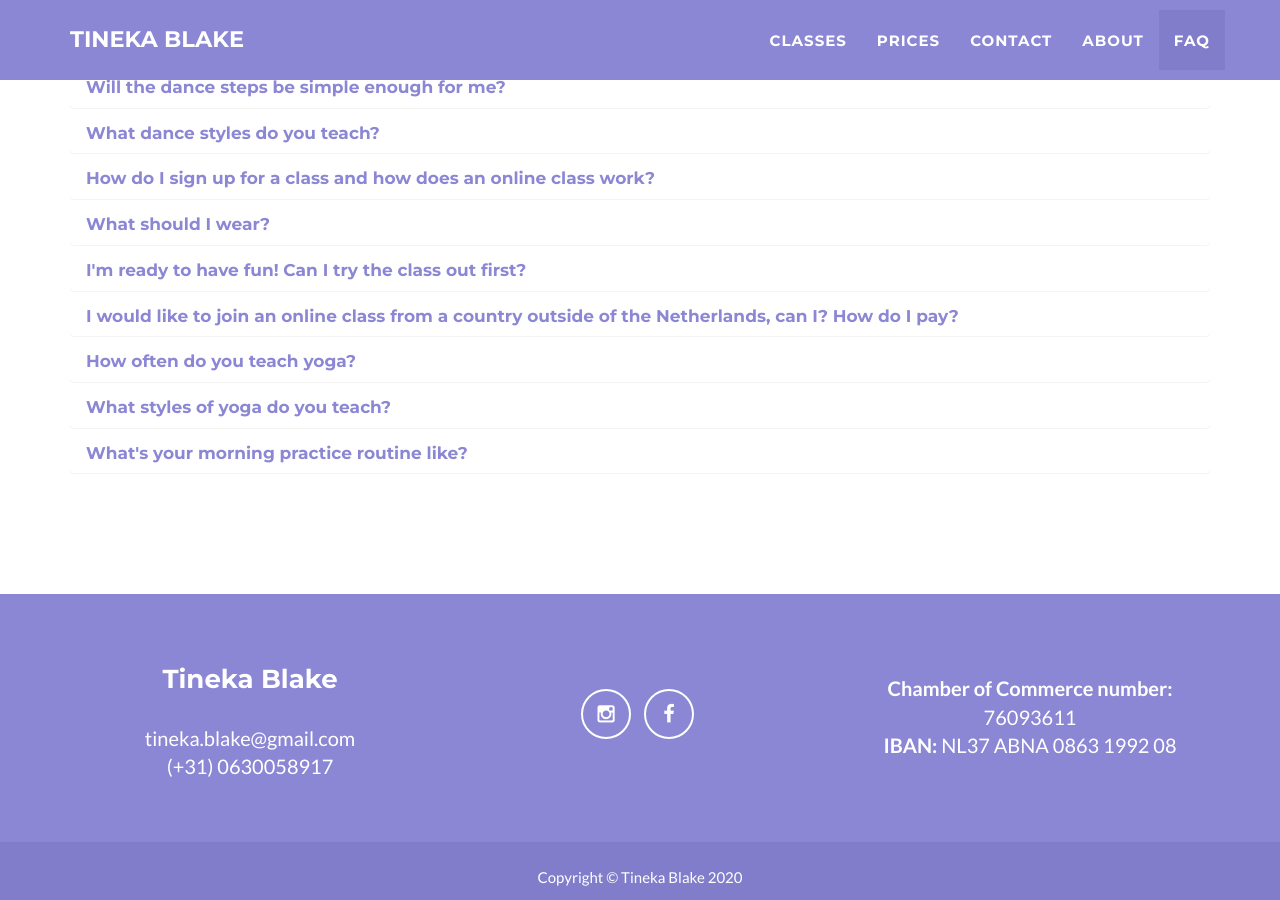
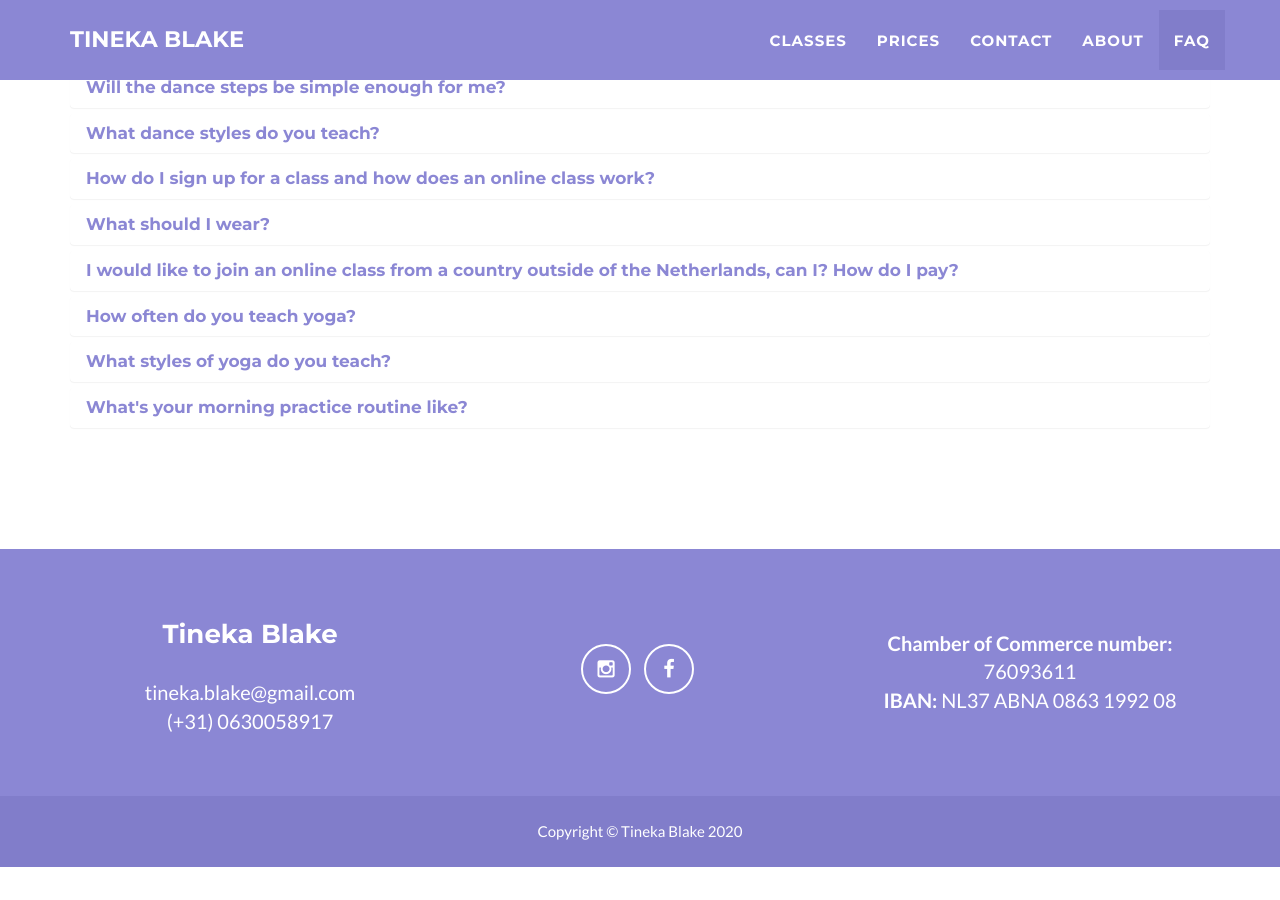
Before and after one commit to tineka-blake/tineka-blake.github.io, a Jekyll site: the page built from index.html, in a window 1280 px wide and 900 px high, scrolled down 3303 px. Built offline with Jekyll 4.4.1, drawn with Linux system fonts in a browser that asks for light colours; after the commit the page ends 4170 px from its top, so only the background shows below that.

Commit message:
Update faqs.yml

```diff
--- a/_data/faqs.yml
+++ b/_data/faqs.yml
@@ -14,10 +14,6 @@
   title: What should I wear?
   description: Anything you comfortable moving around in! Whether that's gymwear, t-shirt, leggings, shorts ... As you wish!
 
-- faq-id: 5
-  title: I'm ready to have fun! Can I try the class out first?
-  description: Of course! You can opt for an <i>introductory class</i> for your first session at €12,50, before signing up for a flexible strip-card. See prices.
-
 - faq-id: 6
   title: I would like to join an online class from a country outside of the Netherlands, can I? How do I pay?
   description:  Yes! There are now people joining from other nations, as far as Australia! Payment options include IBAN transfer and Paypal.
```
